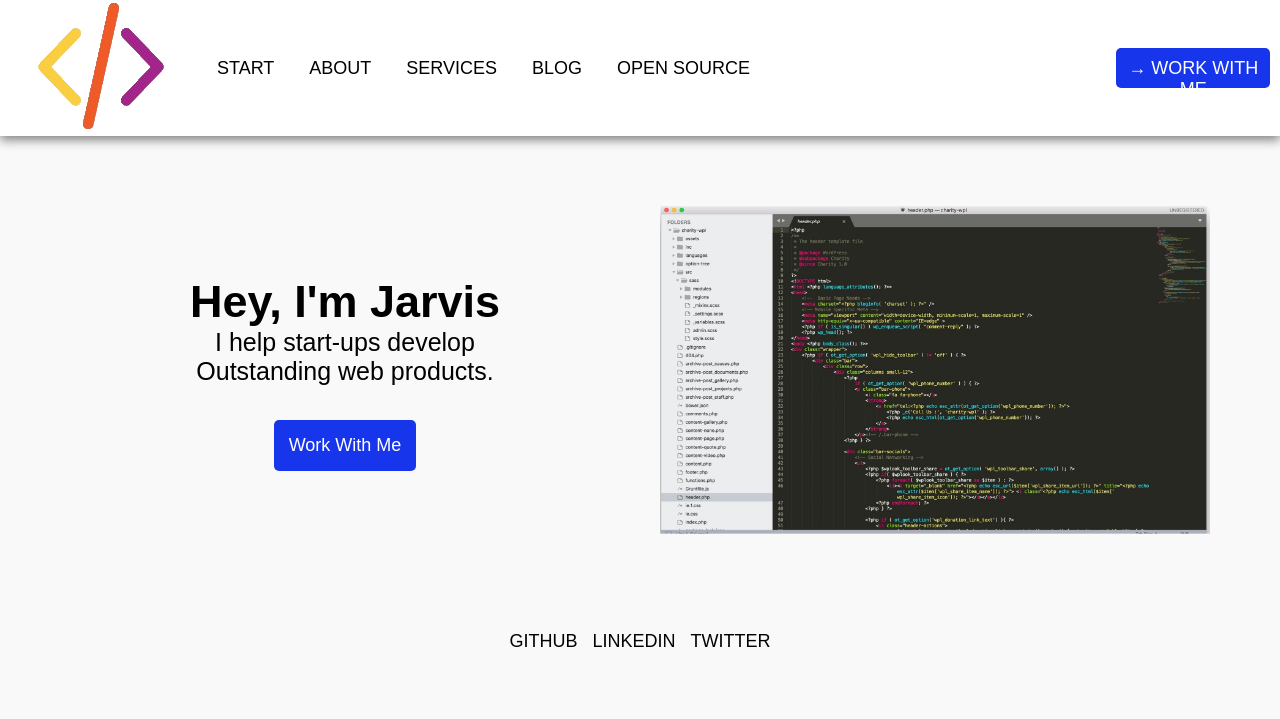
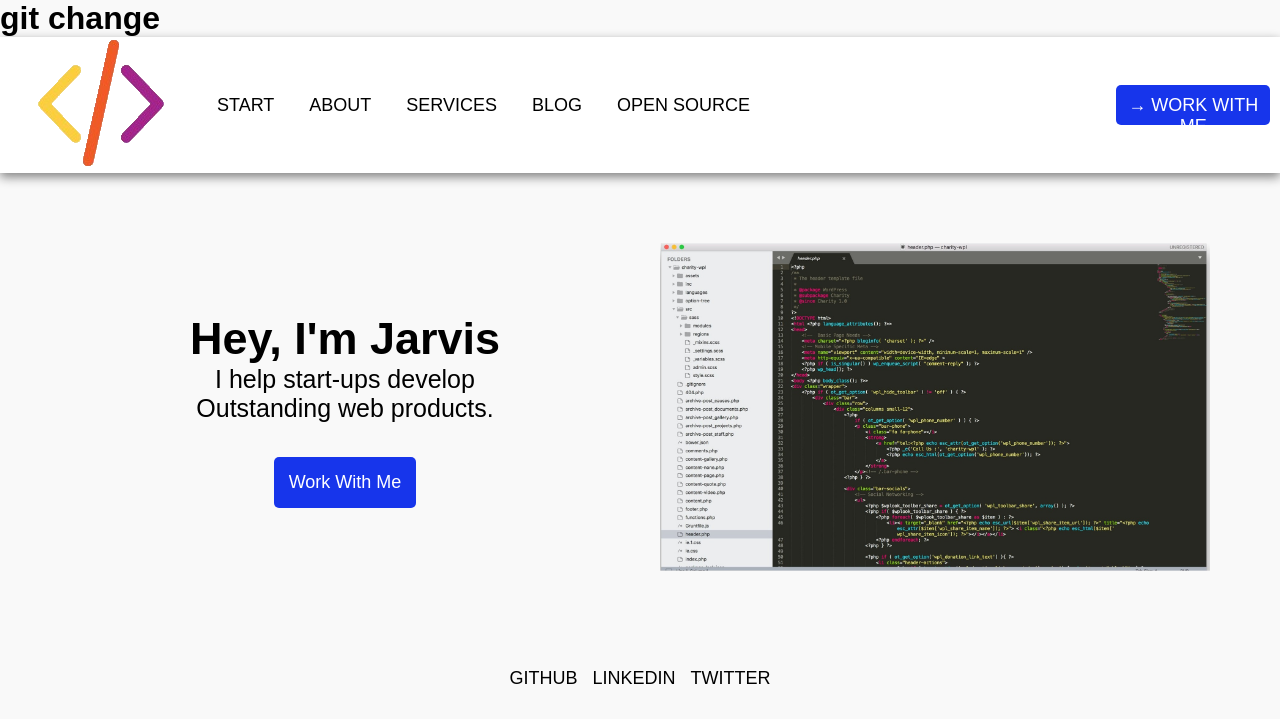
Before and after one commit to md-aman012/HackslashProject.github.io, a plain HTML site: page index.html in a window 1280 px wide. Shown: the top 719 px of the page. Drawn offline with Linux system fonts and the light colour scheme.

Commit message:
learn git

```diff
--- a/index.html
+++ b/index.html
@@ -9,7 +9,11 @@
 </head>
 
 <body>
+
     <header>
+        <h1>
+            git change
+        </h1>
         <div class="top">
             <div class="top-left">
                 <div class="nav" id="logo"><img src="codelogo123.PNG" class="responsive-img"></div>
```
